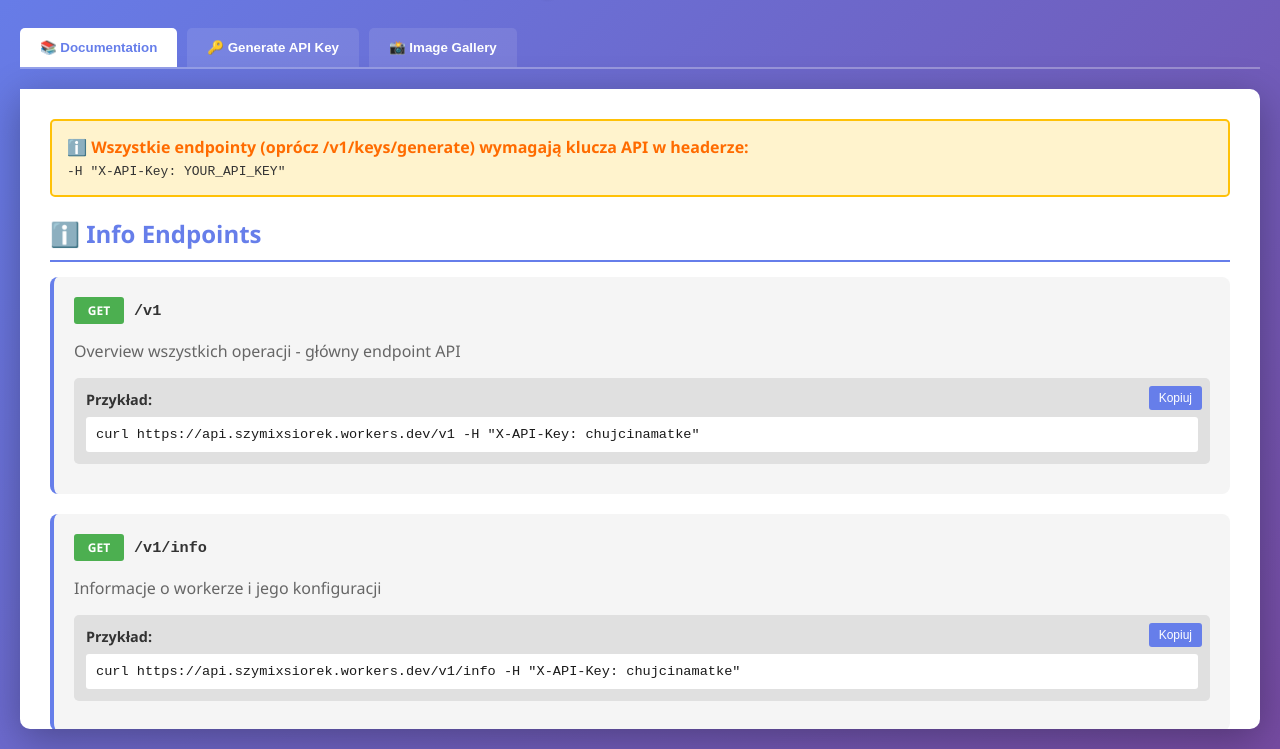
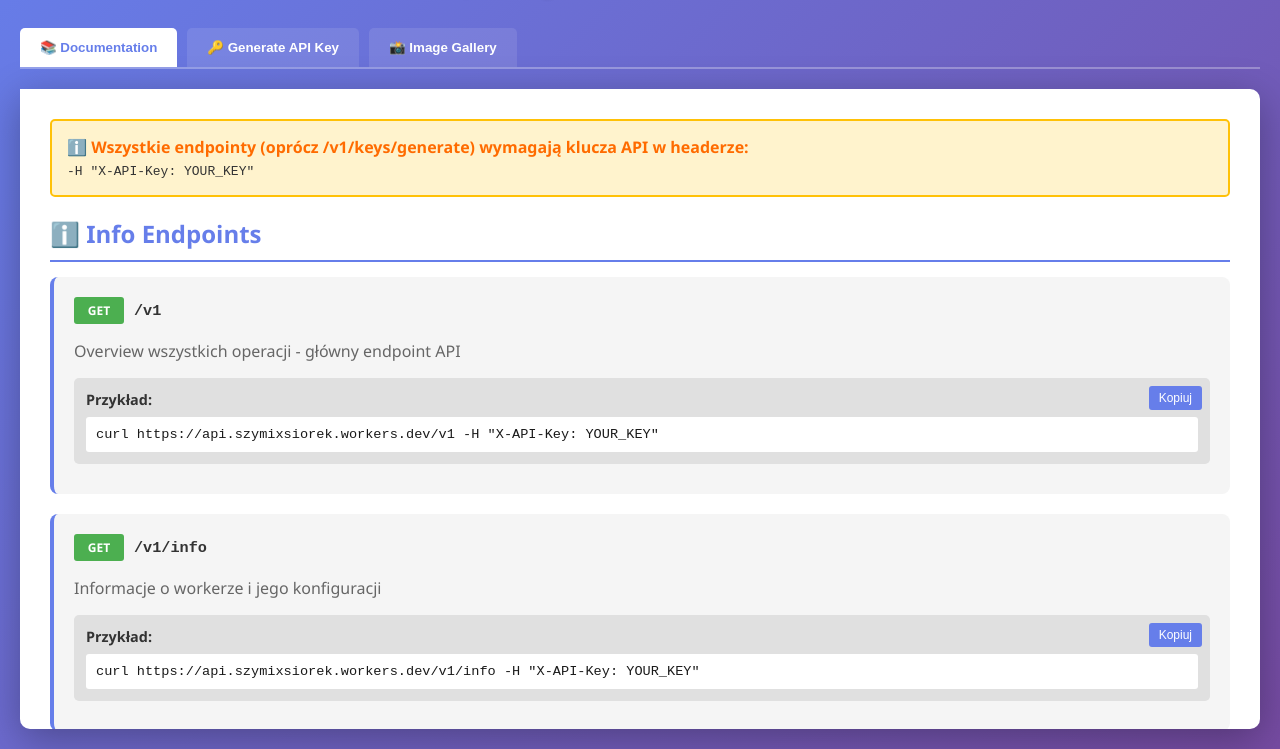
Before and after one commit to szymixsiorek/api, a plain HTML site: page index.html in a window 1280 px wide. Shown: the part 77-826 px from the top of the page. Drawn offline with Linux system fonts and the light colour scheme.

Commit message:
Replace hardcoded API key with placeholder

```diff
--- a/index.html
+++ b/index.html
@@ -511,7 +511,7 @@
 
             <div class="info-box">
                 <strong>ℹ️ Wszystkie endpointy (oprócz /v1/keys/generate) wymagają klucza API w headerze:</strong><br>
-                <code>-H "X-API-Key: YOUR_API_KEY"</code>
+                <code>-H "X-API-Key: YOUR_KEY"</code>
             </div>
 
             <!-- INFO ENDPOINTS -->
@@ -526,7 +526,7 @@
                     <div class="endpoint-desc">Overview wszystkich operacji - główny endpoint API</div>
                     <div class="endpoint-example">
                         <div class="example-label">Przykład:</div>
-                        <div class="example-code" id="code-1">curl https://api.szymixsiorek.workers.dev/v1 -H "X-API-Key: chujcinamatke"</div>
+                        <div class="example-code" id="code-1">curl https://api.szymixsiorek.workers.dev/v1 -H "X-API-Key: YOUR_KEY"</div>
                         <button class="copy-btn" onclick="copyCode('code-1')">Kopiuj</button>
                     </div>
                 </div>
@@ -539,7 +539,7 @@
                     <div class="endpoint-desc">Informacje o workerze i jego konfiguracji</div>
                     <div class="endpoint-example">
                         <div class="example-label">Przykład:</div>
-                        <div class="example-code" id="code-2">curl https://api.szymixsiorek.workers.dev/v1/info -H "X-API-Key: chujcinamatke"</div>
+                        <div class="example-code" id="code-2">curl https://api.szymixsiorek.workers.dev/v1/info -H "X-API-Key: YOUR_KEY"</div>
                         <button class="copy-btn" onclick="copyCode('code-2')">Kopiuj</button>
                     </div>
                 </div>
@@ -552,7 +552,7 @@
                     <div class="endpoint-desc">Test endpoint - sprawdzenie czy API jest dostępne i klucz jest prawidłowy</div>
                     <div class="endpoint-example">
                         <div class="example-label">Przykład:</div>
-                        <div class="example-code" id="code-3">curl https://api.szymixsiorek.workers.dev/v1/test -H "X-API-Key: chujcinamatke"</div>
+                        <div class="example-code" id="code-3">curl https://api.szymixsiorek.workers.dev/v1/test -H "X-API-Key: YOUR_KEY"</div>
                         <button class="copy-btn" onclick="copyCode('code-3')">Kopiuj</button>
                     </div>
                 </div>
@@ -592,7 +592,7 @@
                     <div class="endpoint-desc">Pobiera listę wszystkich obrazów z metadanymi</div>
                     <div class="endpoint-example">
                         <div class="example-label">Przykład:</div>
-                        <div class="example-code" id="code-5">curl https://api.szymixsiorek.workers.dev/v1/images -H "X-API-Key: chujcinamatke"</div>
+                        <div class="example-code" id="code-5">curl https://api.szymixsiorek.workers.dev/v1/images -H "X-API-Key: YOUR_KEY"</div>
                         <button class="copy-btn" onclick="copyCode('code-5')">Kopiuj</button>
                     </div>
                     <div class="endpoint-response">
@@ -609,12 +609,12 @@
                     <div class="endpoint-desc">Wgraj nowy obraz na serwer. Obraz wygaśnie po 24h.</div>
                     <div class="endpoint-example">
                         <div class="example-label">Przykład (PNG):</div>
-                        <div class="example-code" id="code-6">curl -X POST https://api.szymixsiorek.workers.dev/v1/images/upload -H "X-API-Key: chujcinamatke" -H "Content-Type: image/png" --data-binary @"C:\Users\Szymon\Downloads\image.png"</div>
+                        <div class="example-code" id="code-6">curl -X POST https://api.szymixsiorek.workers.dev/v1/images/upload -H "X-API-Key: YOUR_KEY" -H "Content-Type: image/png" --data-binary @"C:\Users\Szymon\Downloads\image.png"</div>
                         <button class="copy-btn" onclick="copyCode('code-6')">Kopiuj</button>
                     </div>
                     <div class="endpoint-example">
                         <div class="example-label">Przykład (JPEG):</div>
-                        <div class="example-code" id="code-7">curl -X POST https://api.szymixsiorek.workers.dev/v1/images/upload -H "X-API-Key: chujcinamatke" -H "Content-Type: image/jpeg" --data-binary @"C:\Users\Szymon\Downloads\image.jpg"</div>
+                        <div class="example-code" id="code-7">curl -X POST https://api.szymixsiorek.workers.dev/v1/images/upload -H "X-API-Key: YOUR_KEY" -H "Content-Type: image/jpeg" --data-binary @"C:\Users\Szymon\Downloads\image.jpg"</div>
                         <button class="copy-btn" onclick="copyCode('code-7')">Kopiuj</button>
                     </div>
                     <div class="endpoint-response">
@@ -645,7 +645,7 @@
                     <div class="endpoint-desc">Usuń obraz z serwera</div>
                     <div class="endpoint-example">
                         <div class="example-label">Przykład:</div>
-                        <div class="example-code" id="code-9">curl -X DELETE https://api.szymixsiorek.workers.dev/v1/images/img_GlcsZAW7ZOaFcZwV -H "X-API-Key: chujcinamatke"</div>
+                        <div class="example-code" id="code-9">curl -X DELETE https://api.szymixsiorek.workers.dev/v1/images/img_GlcsZAW7ZOaFcZwV -H "X-API-Key: YOUR_KEY"</div>
                         <button class="copy-btn" onclick="copyCode('code-9')">Kopiuj</button>
                     </div>
                 </div>
@@ -663,7 +663,7 @@
                     <div class="endpoint-desc">Pobiera wszystkie elementy z bazy danych</div>
                     <div class="endpoint-example">
                         <div class="example-label">Przykład:</div>
-                        <div class="example-code" id="code-10">curl https://api.szymixsiorek.workers.dev/v1/data -H "X-API-Key: chujcinamatke"</div>
+                        <div class="example-code" id="code-10">curl https://api.szymixsiorek.workers.dev/v1/data -H "X-API-Key: YOUR_KEY"</div>
                         <button class="copy-btn" onclick="copyCode('code-10')">Kopiuj</button>
                     </div>
                 </div>
@@ -676,12 +676,12 @@
                     <div class="endpoint-desc">Dodaj nowy element. Wymagane: <code>name</code>. Opcjonalnie: <code>id</code>, <code>description</code>, <code>value</code></div>
                     <div class="endpoint-example">
                         <div class="example-label">Bez custom ID (auto-generate):</div>
-                        <div class="example-code" id="code-11">curl -X POST https://api.szymixsiorek.workers.dev/v1/data -H "X-API-Key: chujcinamatke" -H "Content-Type: application/json" -d "{\"name\":\"Test Element\",\"description\":\"Opis\",\"value\":123}"</div>
+                        <div class="example-code" id="code-11">curl -X POST https://api.szymixsiorek.workers.dev/v1/data -H "X-API-Key: YOUR_KEY" -H "Content-Type: application/json" -d "{\"name\":\"Test Element\",\"description\":\"Opis\",\"value\":123}"</div>
                         <button class="copy-btn" onclick="copyCode('code-11')">Kopiuj</button>
                     </div>
                     <div class="endpoint-example">
                         <div class="example-label">Z custom ID:</div>
-                        <div class="example-code" id="code-12">curl -X POST https://api.szymixsiorek.workers.dev/v1/data -H "X-API-Key: chujcinamatke" -H "Content-Type: application/json" -d "{\"name\":\"Test\",\"id\":\"100\",\"value\":999}"</div>
+                        <div class="example-code" id="code-12">curl -X POST https://api.szymixsiorek.workers.dev/v1/data -H "X-API-Key: YOUR_KEY" -H "Content-Type: application/json" -d "{\"name\":\"Test\",\"id\":\"100\",\"value\":999}"</div>
                         <button class="copy-btn" onclick="copyCode('code-12')">Kopiuj</button>
                     </div>
                     <div class="info-box" style="margin-top: 10px;"><strong>⚠️ Jeśli ID jest zajęte:</strong> API automatycznie przydzieli nearest available ID (np. 101, 102...)</div>
@@ -695,7 +695,7 @@
                     <div class="endpoint-desc">Pobiera konkretny element po ID</div>
                     <div class="endpoint-example">
                         <div class="example-label">Przykład:</div>
-                        <div class="example-code" id="code-13">curl https://api.szymixsiorek.workers.dev/v1/data/100 -H "X-API-Key: chujcinamatke"</div>
+                        <div class="example-code" id="code-13">curl https://api.szymixsiorek.workers.dev/v1/data/100 -H "X-API-Key: YOUR_KEY"</div>
                         <button class="copy-btn" onclick="copyCode('code-13')">Kopiuj</button>
                     </div>
                 </div>
@@ -708,12 +708,12 @@
                     <div class="endpoint-desc">Edytuje istniejący element. Możesz zaktualizować: <code>name</code>, <code>description</code>, <code>value</code></div>
                     <div class="endpoint-example">
                         <div class="example-label">Zmiana nazwy i wartości:</div>
-                        <div class="example-code" id="code-14">curl -X PUT https://api.szymixsiorek.workers.dev/v1/data/100 -H "X-API-Key: chujcinamatke" -H "Content-Type: application/json" -d "{\"name\":\"Nowa nazwa\",\"value\":999}"</div>
+                        <div class="example-code" id="code-14">curl -X PUT https://api.szymixsiorek.workers.dev/v1/data/100 -H "X-API-Key: YOUR_KEY" -H "Content-Type: application/json" -d "{\"name\":\"Nowa nazwa\",\"value\":999}"</div>
                         <button class="copy-btn" onclick="copyCode('code-14')">Kopiuj</button>
                     </div>
                     <div class="endpoint-example">
                         <div class="example-label">Zmiana tylko opisu:</div>
-                        <div class="example-code" id="code-15">curl -X PUT https://api.szymixsiorek.workers.dev/v1/data/100 -H "X-API-Key: chujcinamatke" -H "Content-Type: application/json" -d "{\"description\":\"Nowy opis\"}"</div>
+                        <div class="example-code" id="code-15">curl -X PUT https://api.szymixsiorek.workers.dev/v1/data/100 -H "X-API-Key: YOUR_KEY" -H "Content-Type: application/json" -d "{\"description\":\"Nowy opis\"}"</div>
                         <button class="copy-btn" onclick="copyCode('code-15')">Kopiuj</button>
                     </div>
                 </div>
@@ -726,7 +726,7 @@
                     <div class="endpoint-desc">Usuwa element z bazy danych</div>
                     <div class="endpoint-example">
                         <div class="example-label">Przykład:</div>
-                        <div class="example-code" id="code-16">curl -X DELETE https://api.szymixsiorek.workers.dev/v1/data/100 -H "X-API-Key: chujcinamatke"</div>
+                        <div class="example-code" id="code-16">curl -X DELETE https://api.szymixsiorek.workers.dev/v1/data/100 -H "X-API-Key: YOUR_KEY"</div>
                         <button class="copy-btn" onclick="copyCode('code-16')">Kopiuj</button>
                     </div>
                 </div>
```
